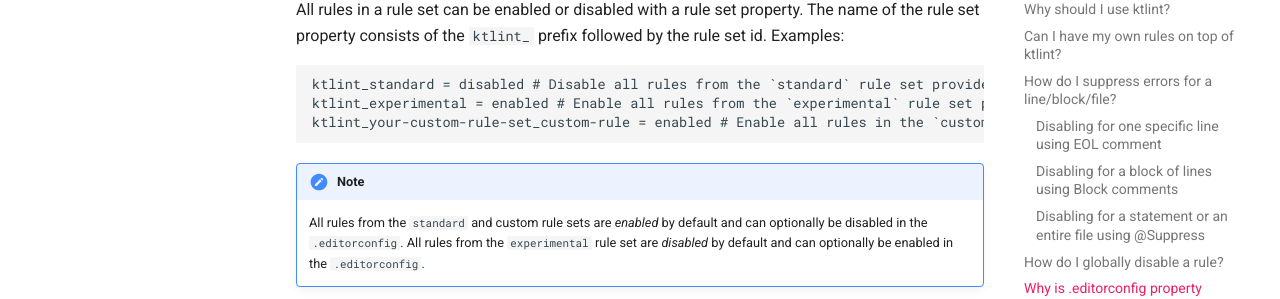
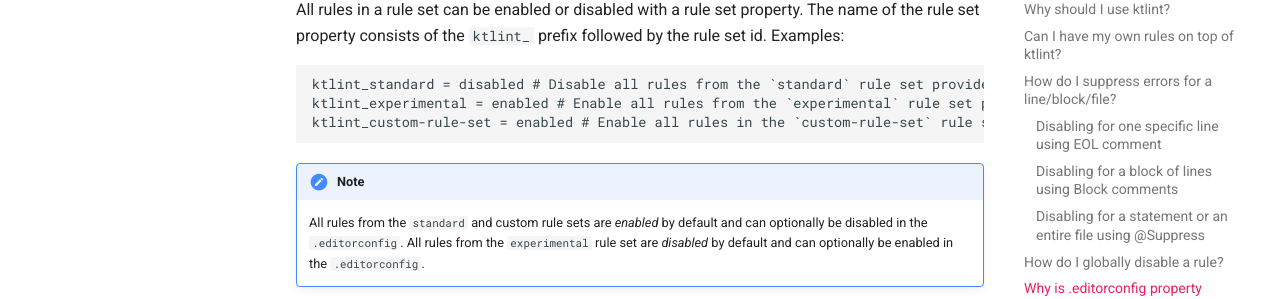
Before and after one commit to pinterest/ktlint, an MkDocs documentation site: the page built from docs/faq.md, in a window 1280 px wide and 900 px high, scrolled down 3943 px. Shown: the part 147-446 px from the top of the window. Built offline with MkDocs 1.6.1 and Material for MkDocs 9.7.7, drawn with Linux system fonts in a browser that asks for light colours; comment, search, counter and statistics services are not loaded.

Commit message:
Fix EditorConfig property names for custom rule set in docs (#1815)

````diff
--- a/docs/faq.md
+++ b/docs/faq.md
@@ -146,7 +146,7 @@
 ```editorconfig
 ktlint_standard = disabled # Disable all rules from the `standard` rule set provided by KtLint
 ktlint_experimental = enabled # Enable all rules from the `experimental` rule set provided by KtLint
-ktlint_your-custom-rule-set_custom-rule = enabled # Enable all rules in the `custom-rule-set` rule set (not provided by KtLint)
+ktlint_custom-rule-set = enabled # Enable all rules in the `custom-rule-set` rule set (not provided by KtLint)
 ```
 
 !!! note
````
Also changed, not shown: docs/rules/configuration-ktlint.md (+1 -1 lines).
